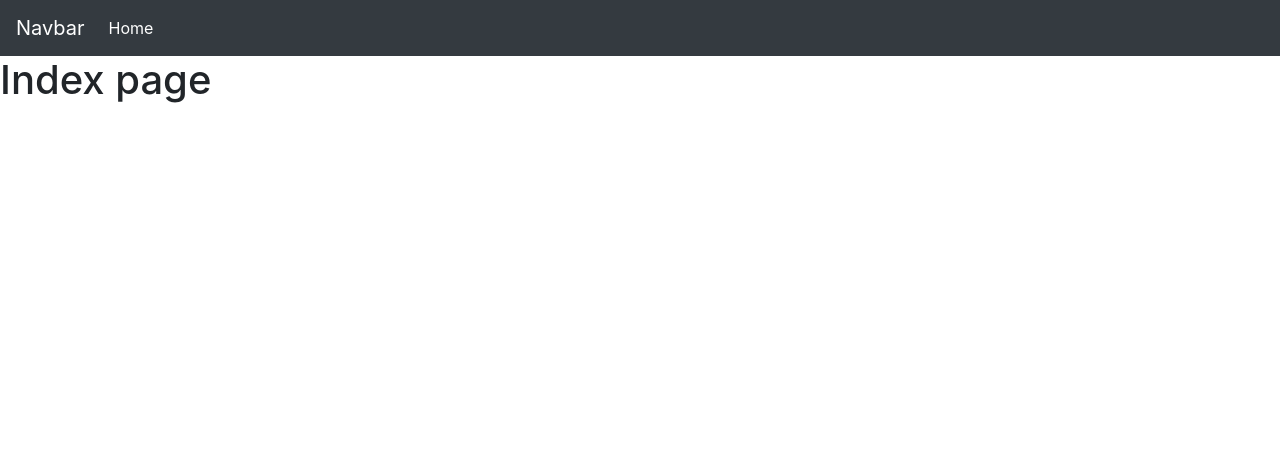
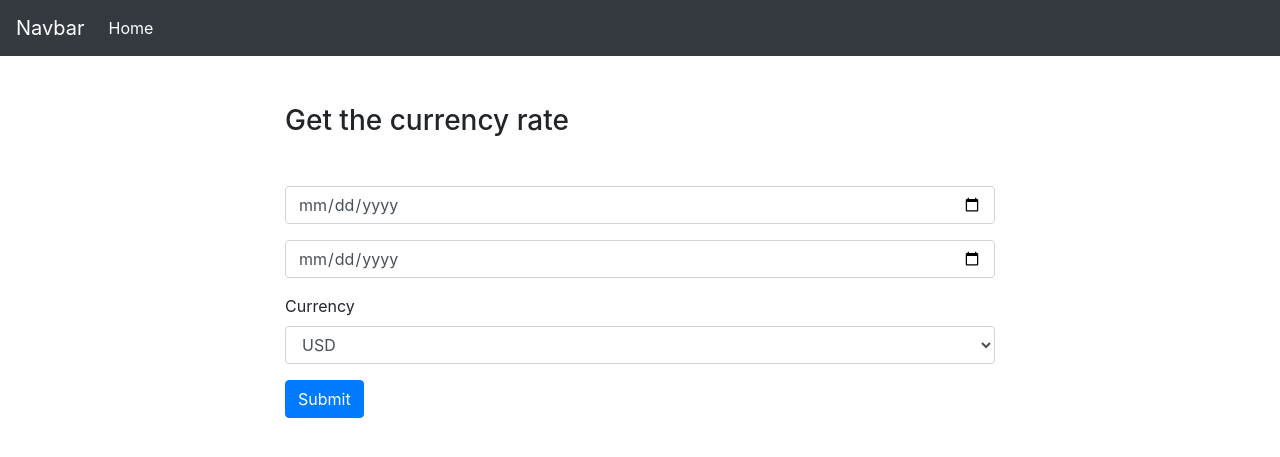
Before and after one commit to 42musaev/currency_rate, a Flask app: page / in a window 1280 px wide. Shown: the top 457 px of the page. Run offline with Flask 2, Linux system fonts and the light colour scheme.

Commit message:
add index view

```diff
--- a/app/templates/app/index.html
+++ b/app/templates/app/index.html
@@ -5,5 +5,26 @@
 {% endblock %}
 
 {% block content %}
-    <h1>Index page</h1>
+<div class="container">
+    <div class="col-8 mx-auto">
+        <h3 class="mt-5">Get the currency rate</h3>
+        <form class="mt-5" method="post">
+            <div class="form-group">
+                <input class="form-control" type="date" name="date_req1">
+            </div>
+            <div class="form-group">
+                <input class="form-control" type="date" name="date_req2">
+            </div>
+            <div class="form-group">
+                <label>Currency</label>
+                <select class="form-control" name="currency">
+                    {% for key, value in currency.items() %}
+                    <option value="{{ value }}">{{ key }}</option>
+                    {% endfor %}
+                </select>
+            </div>
+            <button type="submit" class="btn btn-primary">Submit</button>
+        </form>
+    </div>
+</div>
 {% endblock %}
--- a/app/views.py
+++ b/app/views.py
@@ -1,7 +1,41 @@
 from app import app
-from flask import render_template
+from flask import render_template, request
+import requests
+from datetime import datetime
+import xml.etree.ElementTree as ET
 
 
-@app.route('/')
+def xml_to_dict(xml):
+    root = ET.fromstring(xml)
+    result = []
+    for record in root.findall('Record'):
+        date = record.get('Date')
+        value = record.find('Value').text
+        result.append({'date': date, 'value': value})
+    return result
+
+
+@app.route('/', methods=['GET', 'POST'])
 def index():
-    return render_template('app/index.html')
+    if request.method == 'GET':
+        currency = {
+            'USD': 'R01235',
+            'EUR': 'R01239',
+        }
+        return render_template('app/index.html', currency=currency)
+
+    elif request.method == 'POST':
+        date_req1 = request.form['date_req1']
+        date_req2 = request.form['date_req2']
+        currency = request.form['currency']
+        if date_req1 and date_req2 and currency:
+            url = "http://www.cbr.ru/scripts/XML_dynamic.asp?"
+            params = {
+                'date_req1': datetime.strptime(date_req1, "%Y-%m-%d").strftime("%d-%m-%Y"),
+                'date_req2': datetime.strptime(date_req2, "%Y-%m-%d").strftime("%d-%m-%Y"),
+                'VAL_NM_RQ': currency
+            }
+            r = requests.get(url, params)
+            data = xml_to_dict(r.text)
+            return f"{data}"
+        return 200
```
